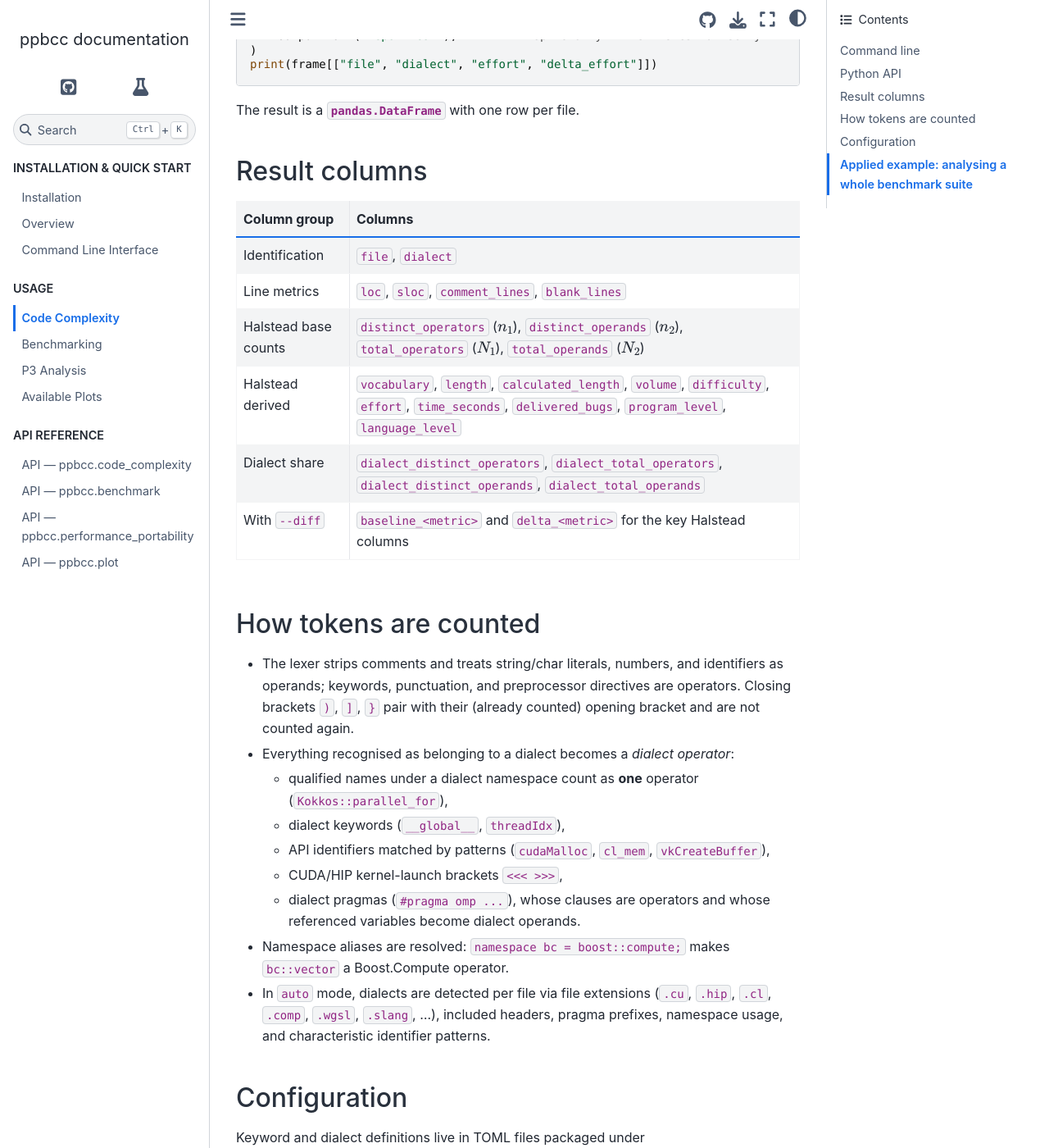
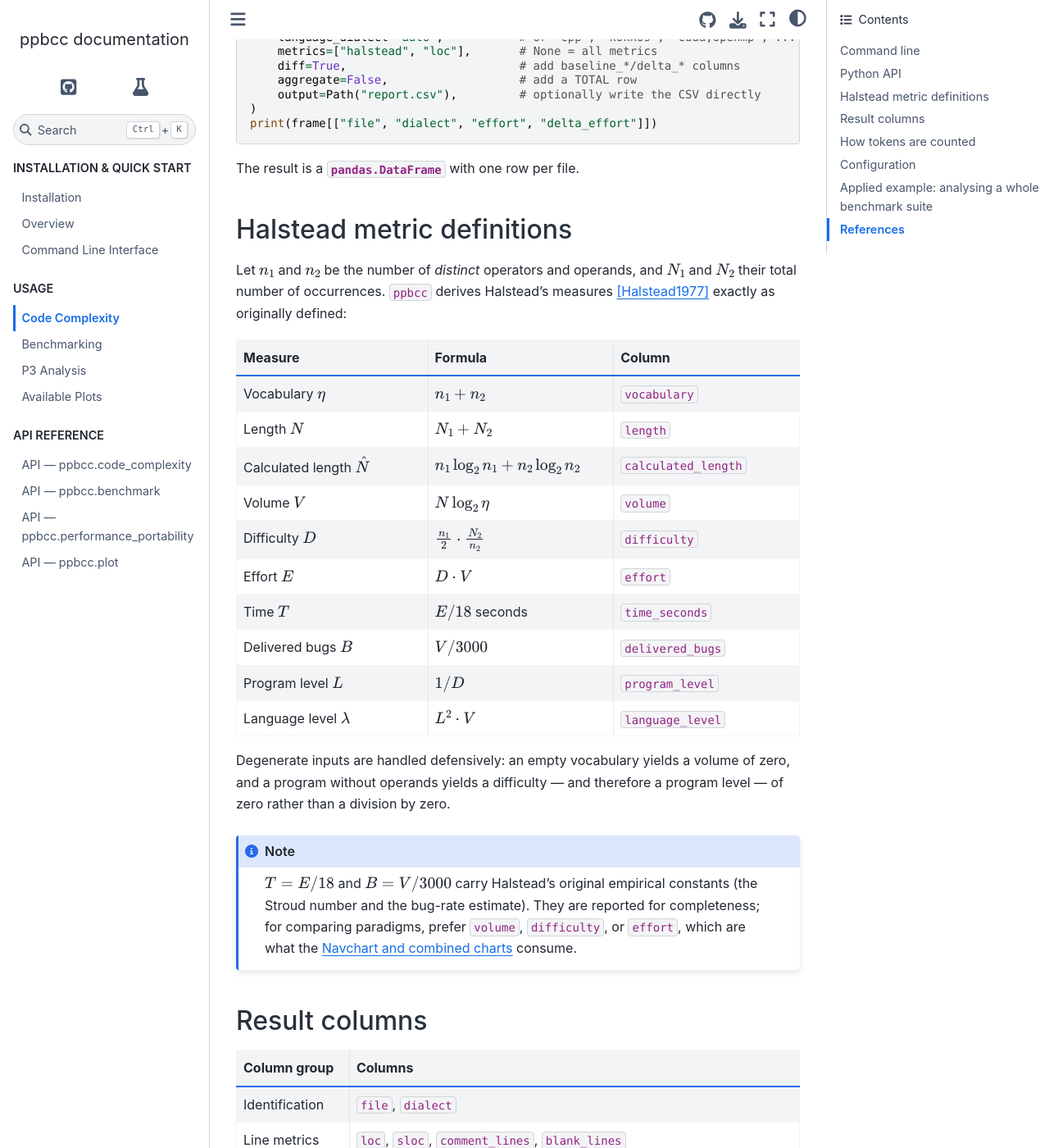
Before and after one commit to schuhmaj/performance-portability-code-complexity, a Sphinx documentation site: the page built from docs/usage/code_complexity.rst, in a window 1280 px wide and 1400 px high, scrolled down 1452 px. Shown: the whole window at 82% size. Built offline with Sphinx 7.4.7 and the Sphinx Book theme 1.1.4, drawn with Linux system fonts in a browser that asks for light colours; some of the changed text lies outside the part shown.

Commit message:
Cite Halstead and Pennycook et al. in the documentation
- Front page: promote the P3 Analysis Library credit into its own "Credits"
  section naming Pennycook et al., and point at the two bodies of work ppbcc
  rests on.
- P3 Analysis page: attribute the Phi metric and the Cascade/Navchart layouts
  to Pennycook et al., with a References section carrying both papers
  (Future Generation Computer Systems 2019, CiSE 2021) and a note that these,
  not this tool, are what to cite. Replace the former credit note with a
  caveat about reporting Phi without naming the platform set.
- Code Complexity page: attribute the measures to Halstead's Elements of
  Software Science (1977) with a References section, and add a table of the
  concrete formulas ppbcc implements, including how degenerate inputs and the
  empirical T and B constants are handled.
- Overview: cite all three works in the metric-definition note.

Citations are docutils citations resolved across documents, so every [X]_ is a
live link to its definition. Docs still build clean under sphinx-build -W.

Co-Authored-By: Claude Opus 5 <noreply@anthropic.com>

```diff
--- a/docs/usage/code_complexity.rst
+++ b/docs/usage/code_complexity.rst
@@ -3,9 +3,14 @@
 Code Complexity
 ===============
 
-The code-complexity workflow computes the classic Halstead measures (volume,
-difficulty, effort, language level, ...) and line-based size metrics for a set
-of C++ and GPU source files. Its distinguishing feature is that it understands
+The code-complexity workflow computes the classic Halstead measures
+[Halstead1977]_ (volume, difficulty, effort, language level, ...) and
+line-based size metrics for a set of C++ and GPU source files. All formulas
+follow Halstead's original definitions; see :ref:`code-complexity-references`
+for the source and :ref:`code-complexity-metric-definitions` for the concrete
+expressions used here.
+
+Its distinguishing feature is that it understands
 the constructs of GPU/parallel programming paradigms and counts them as
 **dialect operators**, so you can quantify how much syntactic surface a
 paradigm adds on top of the plain C++ baseline.
@@ -77,6 +82,66 @@ Python API
     print(frame[["file", "dialect", "effort", "delta_effort"]])
 
 The result is a :class:`pandas.DataFrame` with one row per file.
+
+.. _code-complexity-metric-definitions:
+
+Halstead metric definitions
+---------------------------
+
+Let :math:`n_1` and :math:`n_2` be the number of *distinct* operators and
+operands, and :math:`N_1` and :math:`N_2` their total number of occurrences.
+``ppbcc`` derives Halstead's measures [Halstead1977]_ exactly as originally
+defined:
+
+.. list-table::
+   :header-rows: 1
+   :widths: 34 33 33
+
+   * - Measure
+     - Formula
+     - Column
+   * - Vocabulary :math:`\eta`
+     - :math:`n_1 + n_2`
+     - ``vocabulary``
+   * - Length :math:`N`
+     - :math:`N_1 + N_2`
+     - ``length``
+   * - Calculated length :math:`\hat{N}`
+     - :math:`n_1 \log_2 n_1 + n_2 \log_2 n_2`
+     - ``calculated_length``
+   * - Volume :math:`V`
+     - :math:`N \log_2 \eta`
+     - ``volume``
+   * - Difficulty :math:`D`
+     - :math:`\frac{n_1}{2} \cdot \frac{N_2}{n_2}`
+     - ``difficulty``
+   * - Effort :math:`E`
+     - :math:`D \cdot V`
+     - ``effort``
+   * - Time :math:`T`
+     - :math:`E / 18` seconds
+     - ``time_seconds``
+   * - Delivered bugs :math:`B`
+     - :math:`V / 3000`
+     - ``delivered_bugs``
+   * - Program level :math:`L`
+     - :math:`1 / D`
+     - ``program_level``
+   * - Language level :math:`\lambda`
+     - :math:`L^2 \cdot V`
+     - ``language_level``
+
+Degenerate inputs are handled defensively: an empty vocabulary yields a volume
+of zero, and a program without operands yields a difficulty — and therefore a
+program level — of zero rather than a division by zero.
+
+.. note::
+
+    :math:`T = E/18` and :math:`B = V/3000` carry Halstead's original empirical
+    constants (the Stroud number and the bug-rate estimate). They are reported
+    for completeness; for comparing paradigms, prefer ``volume``,
+    ``difficulty``, or ``effort``, which are what the
+    :doc:`Navchart and combined charts <plots>` consume.
 
 Result columns
 --------------
@@ -261,3 +326,15 @@ Run it with:
 
 The resulting ``results/code-complexity/code-complexity.csv`` is exactly the
 file passed to ``ppbcc p3analysis --complexity`` in :doc:`plots`.
+
+.. _code-complexity-references:
+
+References
+----------
+
+.. [Halstead1977] M. H. Halstead, *Elements of Software Science*, in Operating
+   and Programming Systems Series. USA: Elsevier Science Inc., 1977.
+   `Catalogue entry <https://search.ub.tum.de/vufind/Record/DE-604.BV002283430>`__.
+
+The performance-portability side of ``ppbcc`` builds on a separate body of
+work; see :ref:`p3analysis-references`.
```
Also changed, not shown: docs/index.rst (+16 -4 lines), docs/quickstart/overview.rst (+6 -3 lines), docs/usage/p3analysis.rst (+42 -9 lines).
